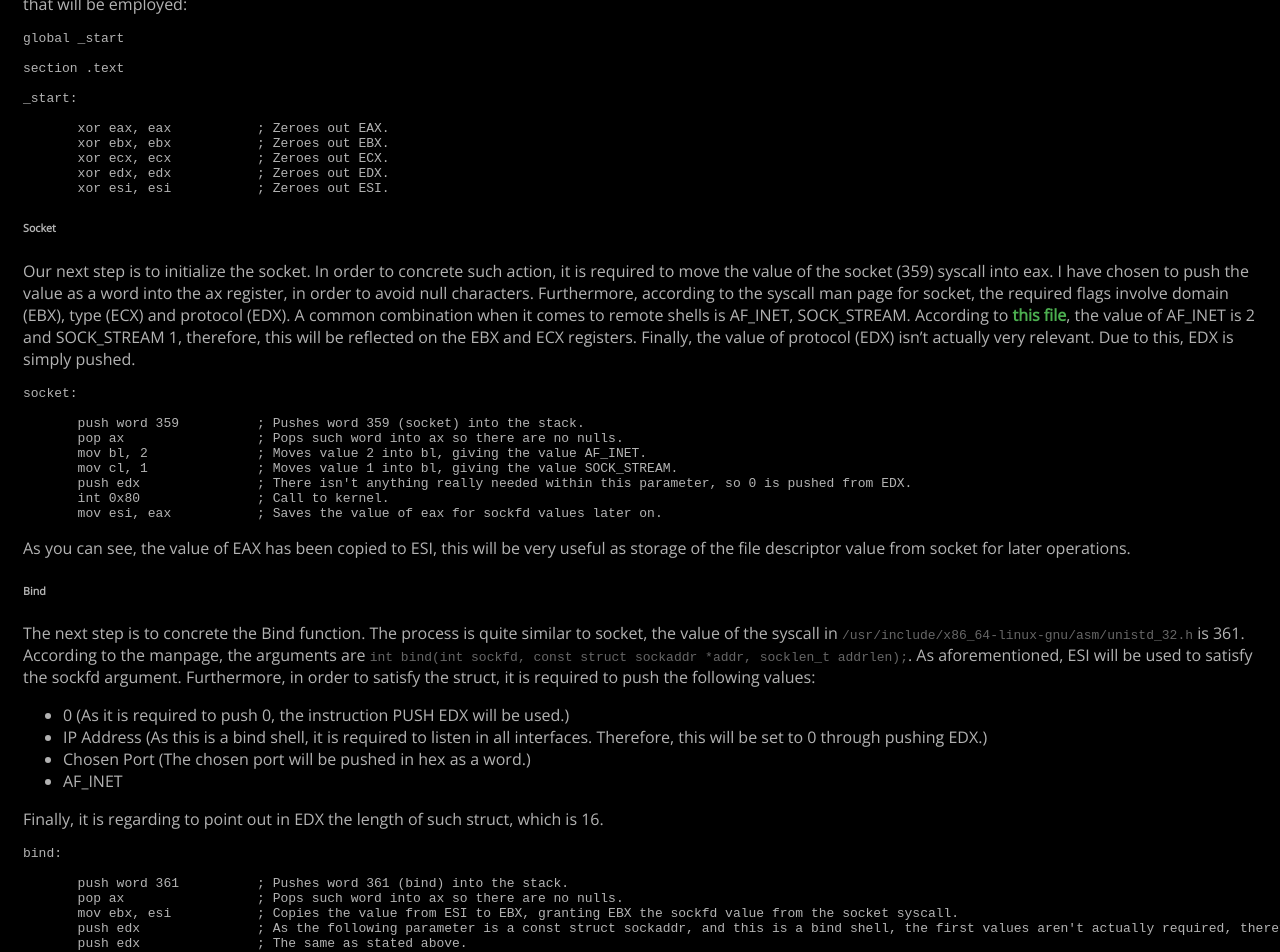
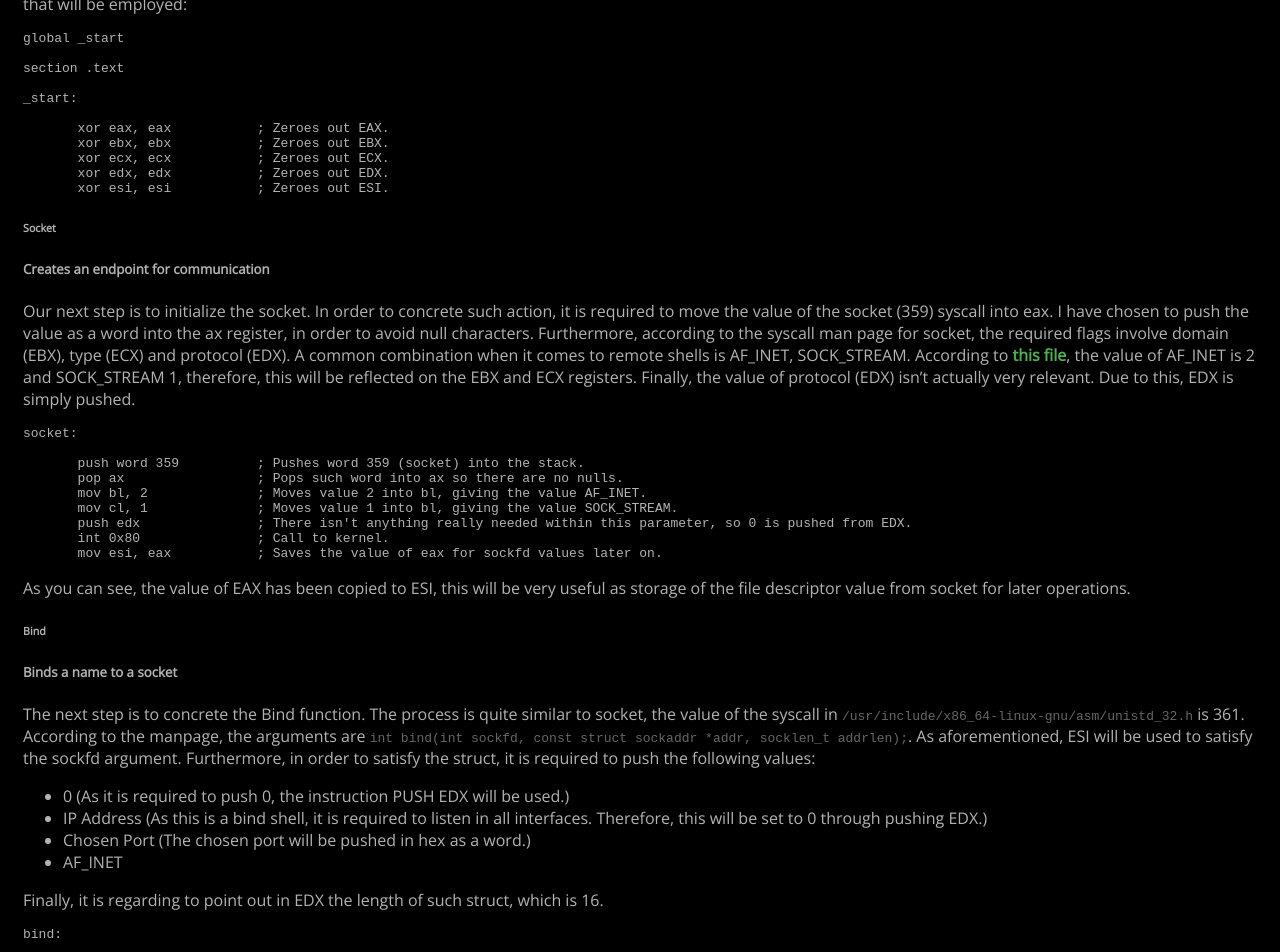
Before and after one commit to whitecr0wz/whitecr0wz.github.io, a Jekyll site: the page built from _posts/posts/2021-01-14-SLAE-Bind.md, in a window 1280 px wide and 1400 px high, scrolled down 714 px. Shown: the top 952 px of the window. Built offline with Jekyll 4.4.1, drawn with Linux system fonts in a browser that asks for light colours; some of the changed text lies outside the part shown.

Commit message:
Update 2021-01-14-SLAE-Bind.md

````diff
--- a/_posts/posts/2021-01-14-SLAE-Bind.md
+++ b/_posts/posts/2021-01-14-SLAE-Bind.md
@@ -50,6 +50,8 @@
 
 ###### Socket
 
+##### Creates an endpoint for communication
+
 Our next step is to initialize the socket. In order to concrete such action, it is required to move the value of the socket (359) syscall into eax. I have chosen to push the value as a word into the ax register, in order to avoid null characters. Furthermore, according to the syscall man page for socket, the required flags involve domain (EBX), type (ECX) and protocol (EDX). A common combination when it comes to remote shells is AF_INET, SOCK_STREAM. According to [this file](https://students.mimuw.edu.pl/SO/Linux/Kod/include/linux/socket.h.html), the value of AF_INET is 2 and SOCK_STREAM 1, therefore, this will be reflected on the EBX and ECX registers. Finally, the value of protocol (EDX) isn't actually very relevant. Due to this, EDX is simply pushed.
 
 ```term
@@ -67,6 +69,8 @@
 As you can see, the value of EAX has been copied to ESI, this will be very useful as storage of the file descriptor value from socket for later operations.
 
 ###### Bind
+
+##### Binds a name to a socket
 
 The next step is to concrete the Bind function. The process is quite similar to socket, the value of the syscall in ```/usr/include/x86_64-linux-gnu/asm/unistd_32.h``` is 361.
 According to the manpage, the arguments are ```int bind(int sockfd, const struct sockaddr *addr, socklen_t addrlen);```. As aforementioned, ESI will be used to satisfy the sockfd argument. Furthermore, in order to satisfy the struct, it is required to push the following values:
@@ -97,6 +101,8 @@
 
 ###### Listen
 
+##### Listens for connections on a socket
+
 Time to set the listen syscall. This is starting to come together, isn't it? According to the manpage for such syscall the arguments are the following:
 ```term
 int listen(int sockfd, int backlog);
@@ -117,6 +123,10 @@
 
 ###### Accept
 
+##### Accepts a connection on a socket
+
+
+
 ### Code
 
 This blog post has been created for completing the requirements of the SecurityTube Linux Assembly Expert certification: [http://securitytube-training.com/online-courses/securitytube-linux-assembly-expert/](http://securitytube-training.com/online-courses/securitytube-linux-assembly-expert/)
````
